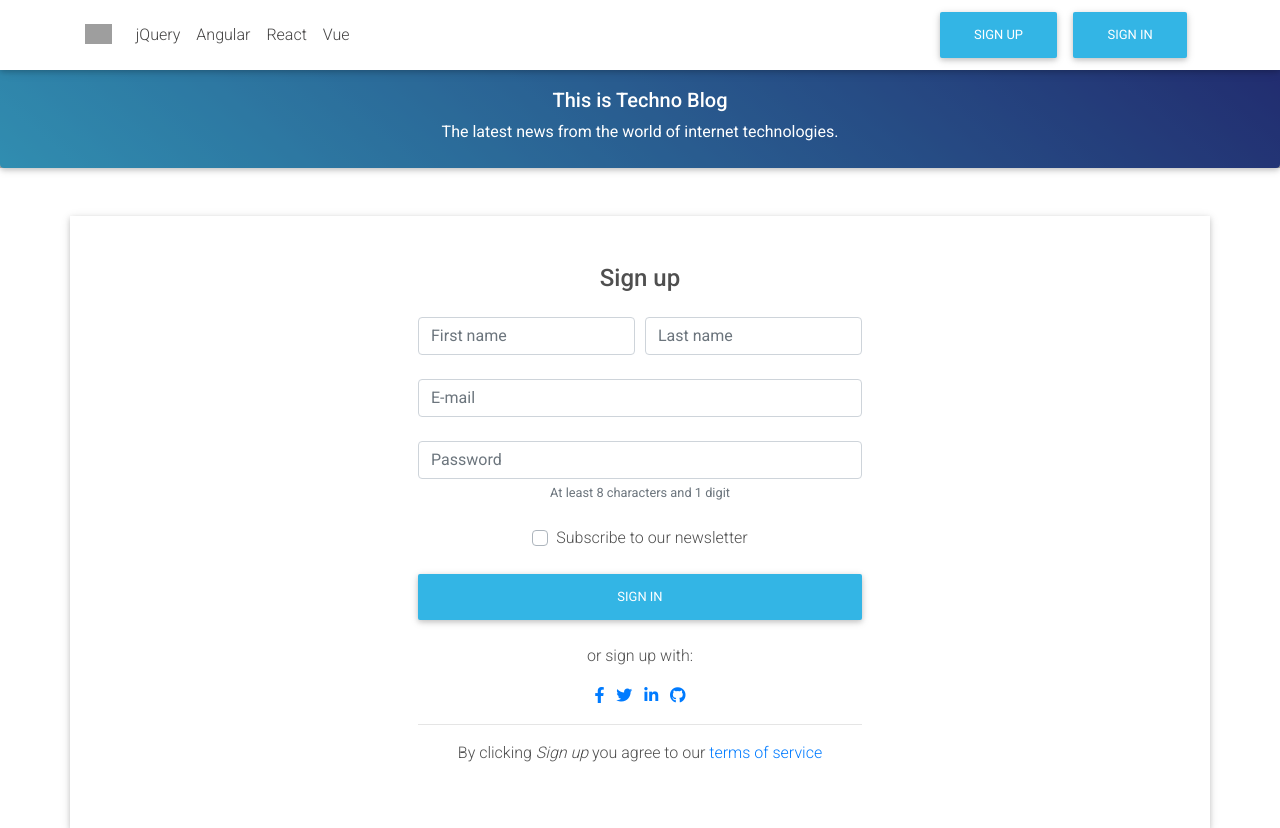
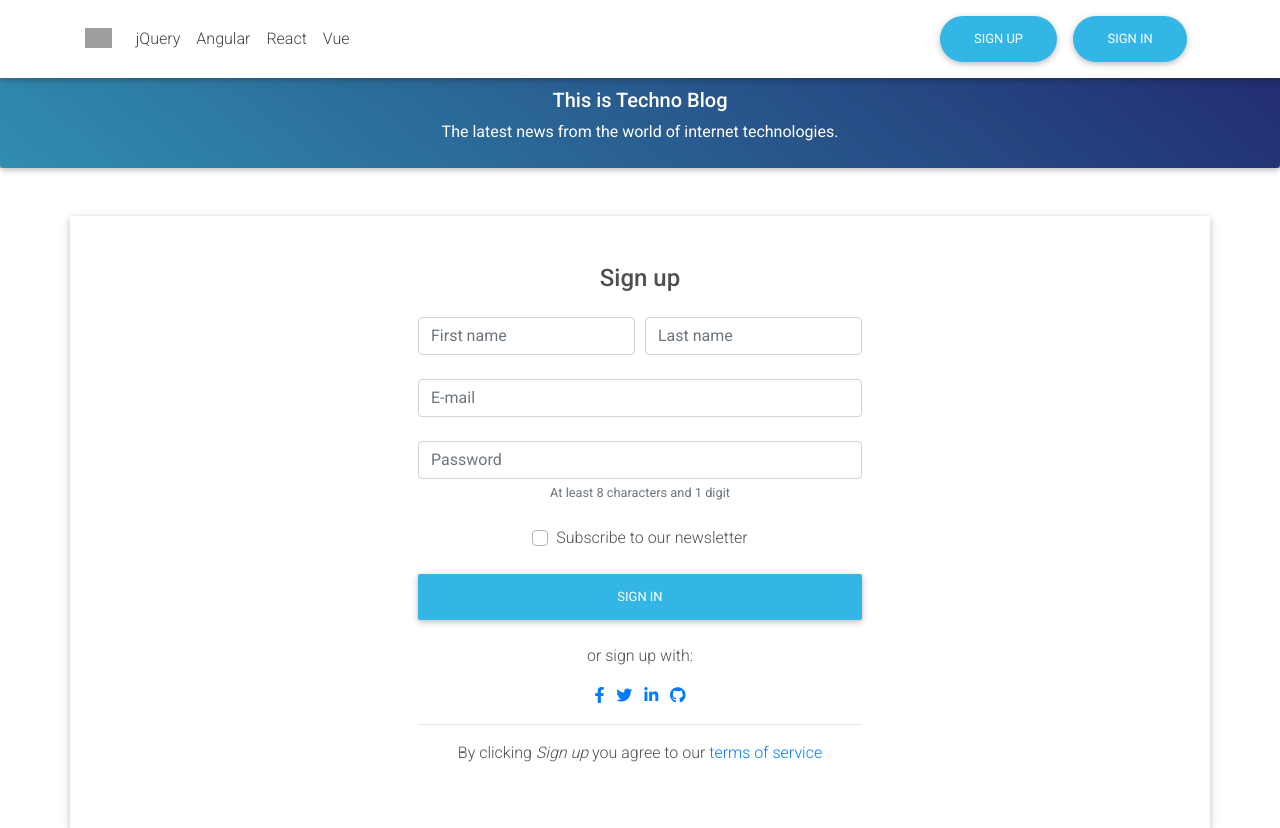
Before and after one commit to HAbdelhamid/Bloger, a PHP site: page / in a window 1280 px wide. Shown: the top 828 px of the page. Run offline with PHP 8.4, Linux system fonts and the light colour scheme; some libraries are stand-ins or nearby versions; grey boxes are pictures that could not be loaded.

Commit message:
Add: changed sign in and sign up buttons from rounded to rounded pills

```diff
--- a/App/front/navbar.php
+++ b/App/front/navbar.php
@@ -35,10 +35,10 @@
               <!-- Right -->
               <ul class="navbar-nav nav-flex-icons">
                   <li class="nav-item">
-                    <button type="button" class="btn btn-info m-0 mx-2">Sign Up</button>
+                    <button type="button" class="btn btn-info rounded-pill m-0 mx-2 my-1">Sign Up</button>
                   </li>
                   <li class="nav-item">
-                    <button type="button" class="btn btn-info m-0 mx-2">Sign In</button>
+                    <button type="button" class="btn btn-info rounded-pill m-0 mx-2 my-1">Sign In</button>
                   </li>
               </ul>
 
```
